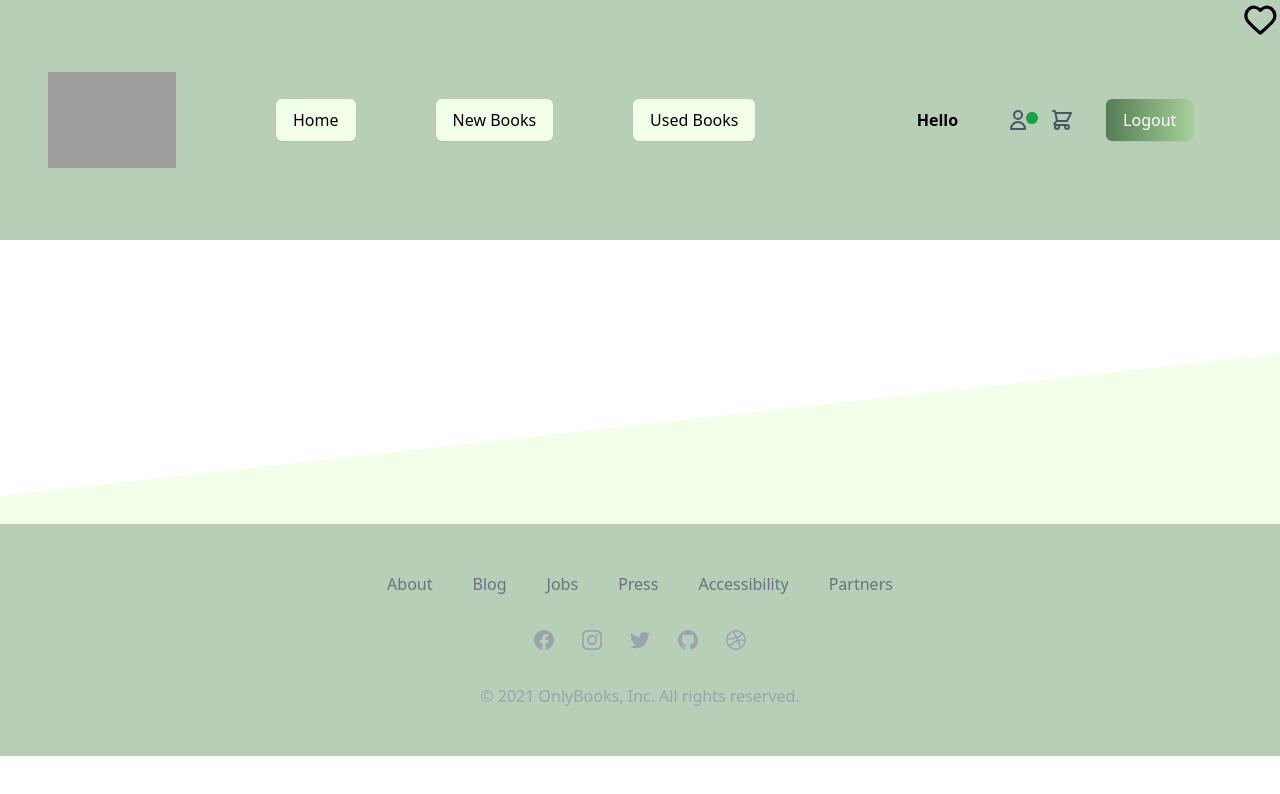
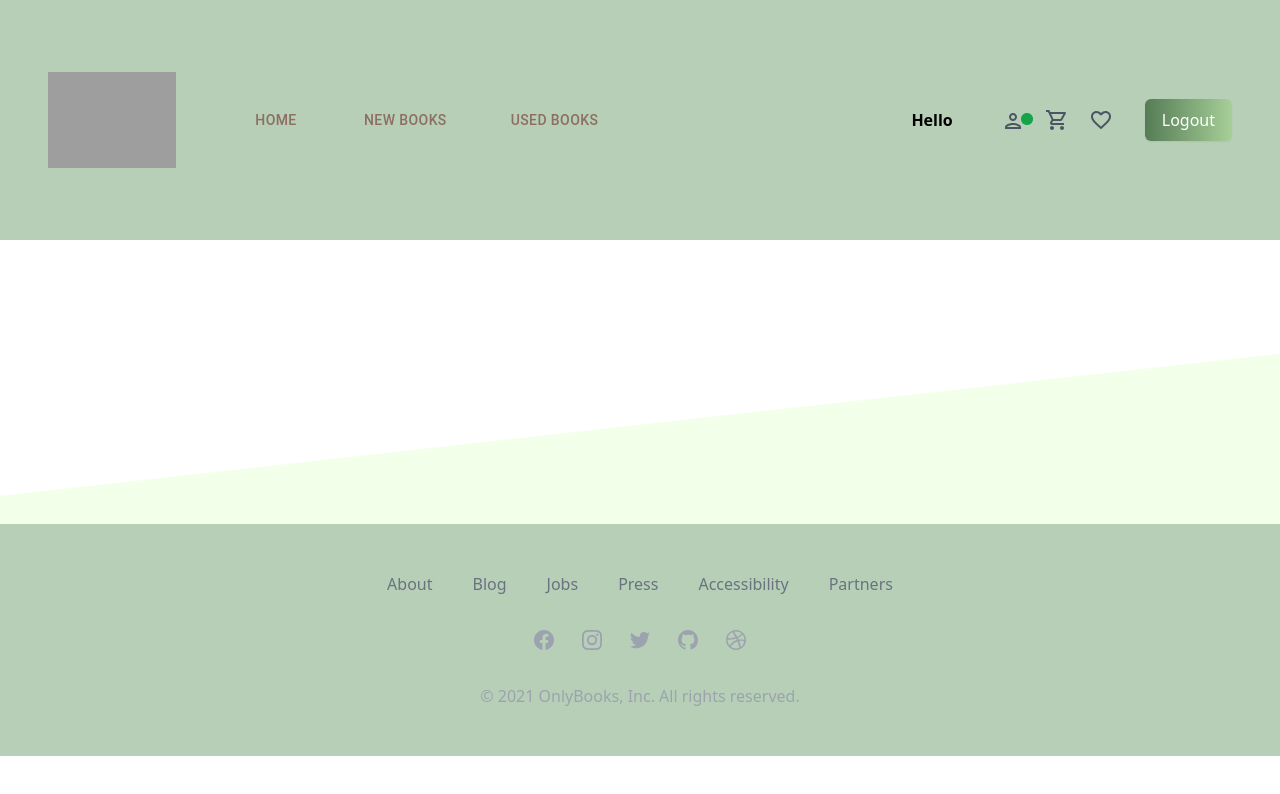
Before and after one commit to hectorbiminchumo/project-01-frontend-, a React (Vite) app: page / in a window 1280 px wide. Shown: the top 794 px of the page. Built offline with nearby package versions, Linux system fonts and the light colour scheme; grey boxes are pictures that could not be loaded.

Commit message:
using material ui

```diff
--- a/package.json
+++ b/package.json
@@ -10,8 +10,12 @@
     "preview": "vite preview"
   },
   "dependencies": {
+    "@emotion/react": "^11.13.0",
+    "@emotion/styled": "^11.13.0",
     "@headlessui/react": "^2.1.2",
     "@heroicons/react": "^2.1.5",
+    "@mui/icons-material": "^5.16.7",
+    "@mui/material": "^5.16.7",
     "react": "^18.3.1",
     "react-dom": "^18.3.1",
     "react-router-dom": "^6.25.1"
--- a/src/components/Layout/Header.tsx
+++ b/src/components/Layout/Header.tsx
@@ -1,12 +1,23 @@
 import { Link } from "react-router-dom";
-import HeartIcon from "../../images/heartIcon";
-import Button from "../../atoms/Button";
-import CartIcon from "../../images/cartIcon";
+import { createTheme, ThemeProvider } from '@mui/material/styles';
+import { lime, brown } from '@mui/material/colors';
+import PersonOutlinedIcon from '@mui/icons-material/PersonOutlined';
+import ShoppingCartOutlinedIcon from '@mui/icons-material/ShoppingCartOutlined';
+import FavoriteBorderOutlinedIcon from '@mui/icons-material/FavoriteBorderOutlined';
+import { Button } from '@mui/material';
+
+const theme = createTheme({
+    palette: {
+      primary: lime,
+      secondary: brown,
+    },
+  });
 
 export default function Header() {
 
     return (
         <>
+        <ThemeProvider theme={theme}>
             <header id="header-bg" className=" relative flex flex-wrap  h-60 ">
                 <nav className=" flex w-screen ">
                     <div className="w-full xl:px-12 py-6 px-5 flex space-x-12 items-center ">
@@ -20,17 +31,17 @@ export default function Header() {
                         <ul className="hidden md:flex mx-auto px-5 font-semibold space-x-12  ">
                             <li>
                                 <Link className="hover:text-white " to="/">
-                                    <Button label='Home'/>
+                                    <Button variant="text" color="secondary">Home</Button>
                                 </Link>
                             </li>
                             <li>
                                 <Link className="hover:text-gray-900" to="/books">
-                                    <Button label='New Books'/>
+                                    <Button variant="text" color="secondary">New Books</Button>
                                 </Link>
                             </li>
                             <li>
                                 <Link className="hover:text-gray-900" to="/booksUsed">
-                                    <Button label='Used Books'/>
+                                    <Button variant="text" color="secondary">Used Books</Button>
                                 </Link>
                             </li>
                         </ul>
@@ -50,20 +61,7 @@ export default function Header() {
                                     <div className="hidden xl:flex items-center text-gray-600 space-x-5">
                                         {/* persona */}
                                         <Link className="hover:text-gray-900" to="/profile">
-                                            <svg
-                                                xmlns="http://www.w3.org/2000/svg"
-                                                className="h-6 w-6"
-                                                fill="none"
-                                                viewBox="0 0 24 24"
-                                                stroke="currentColor"
-                                            >
-                                                <path
-                                                    strokeLinecap="round"
-                                                    strokeLinejoin="round"
-                                                    strokeWidth="2"
-                                                    d="M16 7a4 4 0 11-8 0 4 4 0 018 0zM12 14a7 7 0 00-7 7h14a7 7 0 00-7-7z"
-                                                />
-                                            </svg>
+                                        <PersonOutlinedIcon />
                                             <span className="absolute flex ml-5 -mt-5">
                                                 <span className="h-3 w-3 animate-ping absolute inline-flex rounded-full bg-green-500 opacity-75"></span>
                                                 <span className="h-3 w-3 relative inline-flex rounded-full bg-green-600"></span>
@@ -75,8 +73,10 @@ export default function Header() {
                                             className="flex items-center hover:text-gray-900"
                                             to="/cart"
                                         >
-                                          <CartIcon />
+                                          <ShoppingCartOutlinedIcon />
                                         </Link>
+                                        <FavoriteBorderOutlinedIcon />
+
                                     </div>
 
                                     <a
@@ -89,7 +89,6 @@ export default function Header() {
                                 </>
                         </div>
                     </div>
-                <HeartIcon />
 
                     <Link
                         className="flex xl:hidden items-center mr-6 hover:text-red-900"
@@ -118,6 +117,7 @@ export default function Header() {
 
                 </nav>
             </header>
+            </ThemeProvider>
         </>
     );
 }
```
Also changed, not shown: 1 other file (tests, documents, lock files or other folders).
